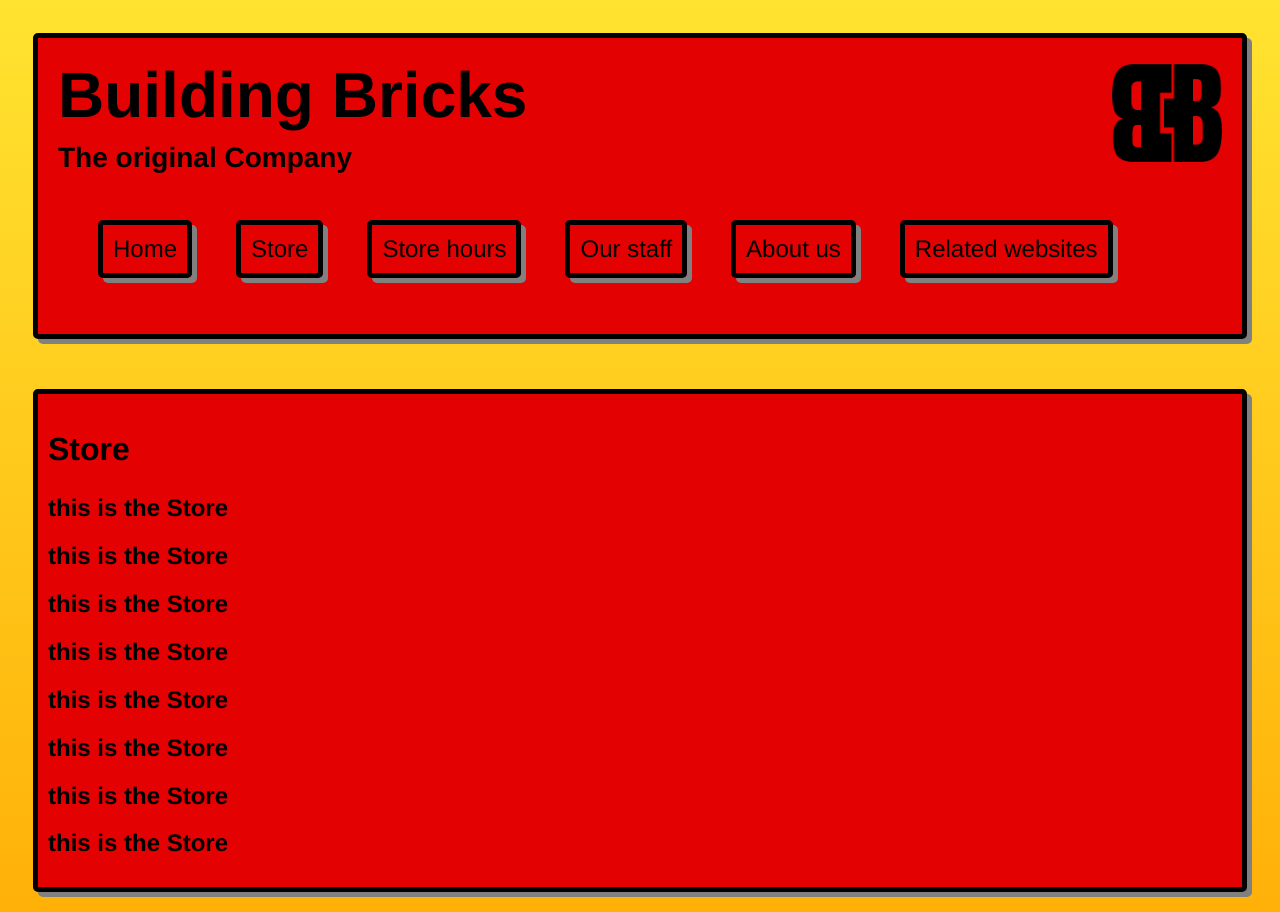
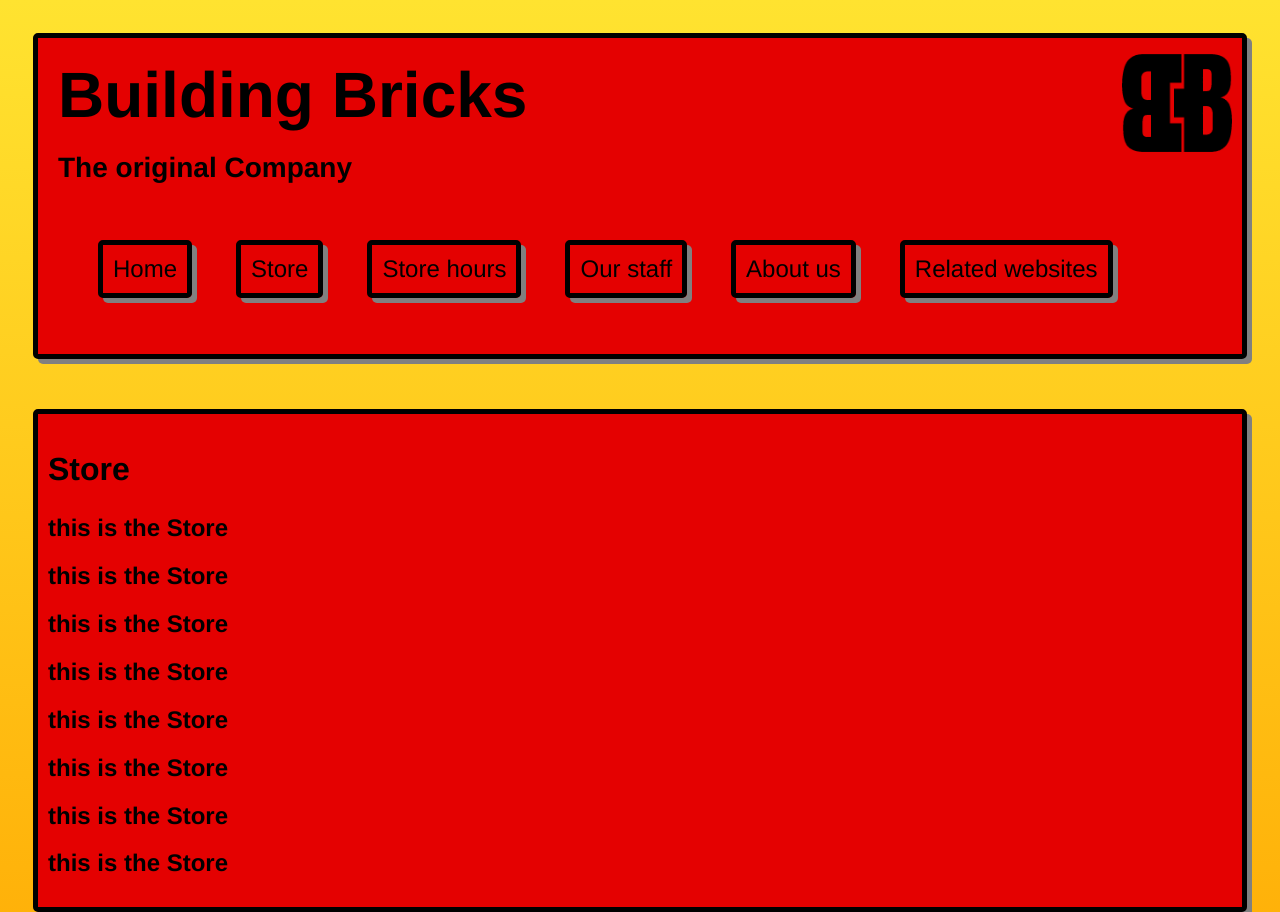
Before and after one commit to liamberthiaume/Website, a plain HTML site: page store.html in a window 1280 px wide. Shown: the top 912 px of the page. Drawn offline with Linux system fonts and the light colour scheme.

Commit message:
change the header to look better

```diff
--- a/store.html
+++ b/store.html
@@ -12,19 +12,21 @@
 
 <body>
     <header>
-<h1>Building Bricks
-    <img src="./images/BB_7.0.png" alt="Company logo">
-    </h1>
-    <h2>The original Company</h2>
-    <nav>
+        <div class="headergrid">
+          <h1 class="headergrid1">Building Bricks</h1>
+          <h2 class="headergrid2">The original Company</h2>
+          <img class="headergrid3" src="./images/BB_7.0.png" alt="Company logo">
+</div>
+    <nav class="nav">
         <ul>
-            <li><a href="./index.html">Home</a></li>
+        <li><a href="./index.html">Home</a></li>
             <li><a href="./store.html">Store</a></li>
             <li><a href="./storeHours.html">Store hours</a></li>
             <li><a href="./ourstaff.html">Our staff</a></li>
             <li><a href="./aboutus.html">About us</a></li>
             <li><a href="./relatedwebsites.html">Related websites</a></li>
-            </ul>
+        </ul>
+
     </nav>
 </header>
 
--- a/styles/main.css
+++ b/styles/main.css
@@ -185,6 +185,8 @@ header nav ul li a:hover, footer nav ul li a:hover {
     container-type: inline-size;
 }
 
+
+
  @media all and (max-width: 768px) {
     header nav {
         text-align: center;
@@ -213,3 +215,22 @@ header nav ul li a:hover, footer nav ul li a:hover {
         padding-top: 20px;
     }
  }
+
+ /* im putting this here so it overrides some code since i have no idea what to remove to make this work */
+
+.headergrid {
+    display: grid;
+    grid-template-columns: (1fr, 1fr);
+    grid-template-rows: (1fr, 1fr);
+    justify-items: left;
+}
+.headergrid1 {
+    grid-area: 1 / 1 / 2 / 2;
+}
+.headergrid2 {
+    grid-area: 2 / 1 / 3 / 2;
+}
+.headergrid3 {
+    grid-area: 1 / 2 / 3 / 3;
+    justify-self: right;
+}
```
Also changed, not shown: aboutus.html (+8 -7 lines), index.html (+5 -4 lines), ourstaff.html (+5 -4 lines), relatedwebsites.html (+8 -7 lines), storeHours.html (+8 -8 lines).
